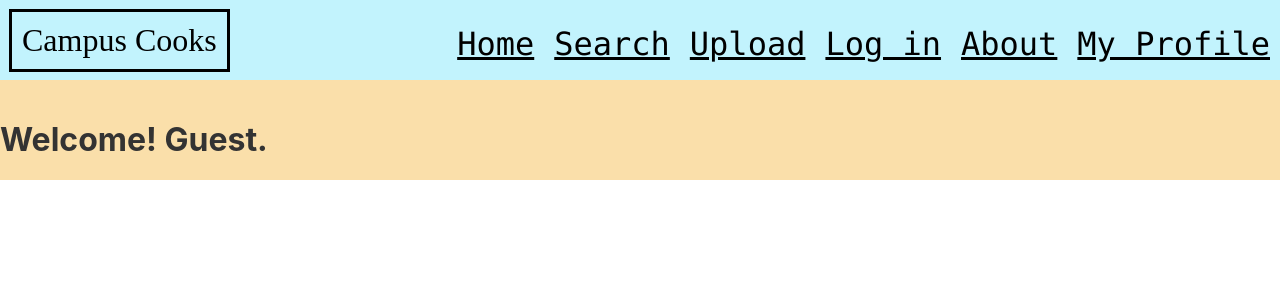
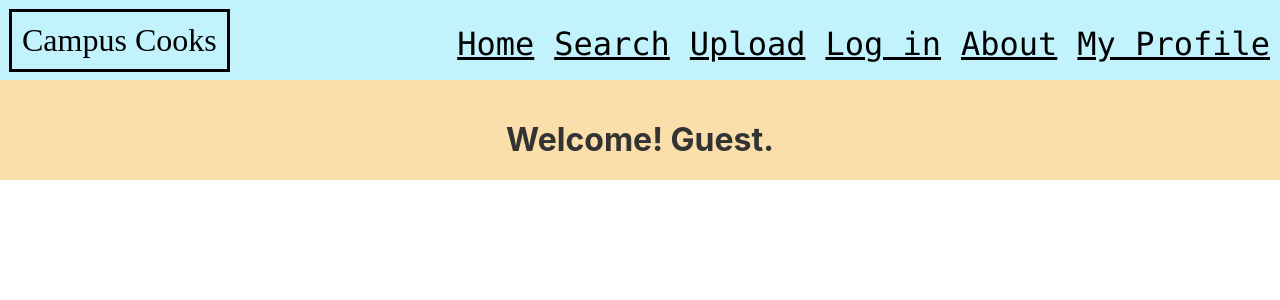
Before and after one commit to Ferashabib/CampusCooks, a React (Create React App) app in the folder cs35w-app/: page / in a window 1280 px wide. Shown: the top 300 px of the page. Built offline with nearby package versions, Linux system fonts and the light colour scheme; no server answers; the database is empty.

Commit message:
Center greeting

```diff
--- a/cs35w-app/src/App.css
+++ b/cs35w-app/src/App.css
@@ -34,6 +34,9 @@ h2 {
   margin-top: 40px;
 
 
+}
+.welcome {
+  text-align: center;
 }
 
 .btn {
--- a/cs35w-app/src/pages/index.js
+++ b/cs35w-app/src/pages/index.js
@@ -32,7 +32,7 @@ const Home = () => {
 
   return (
     <div>
-      <div><h1><Greeting /></h1> </div>
+      <div><h1 class="welcome"><Greeting /></h1> </div>
       <div>{userIsSignin && <FavButton />} </div>
       <div id="outer"><h3><RenderRecipes recipeIds={ids} /></h3></div>
     </div>
```
